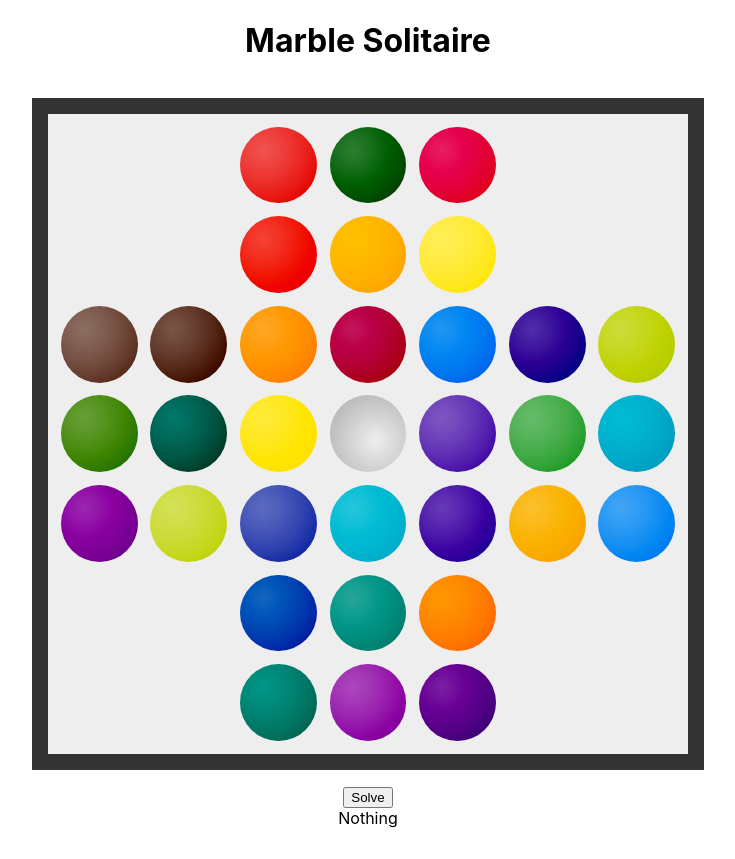
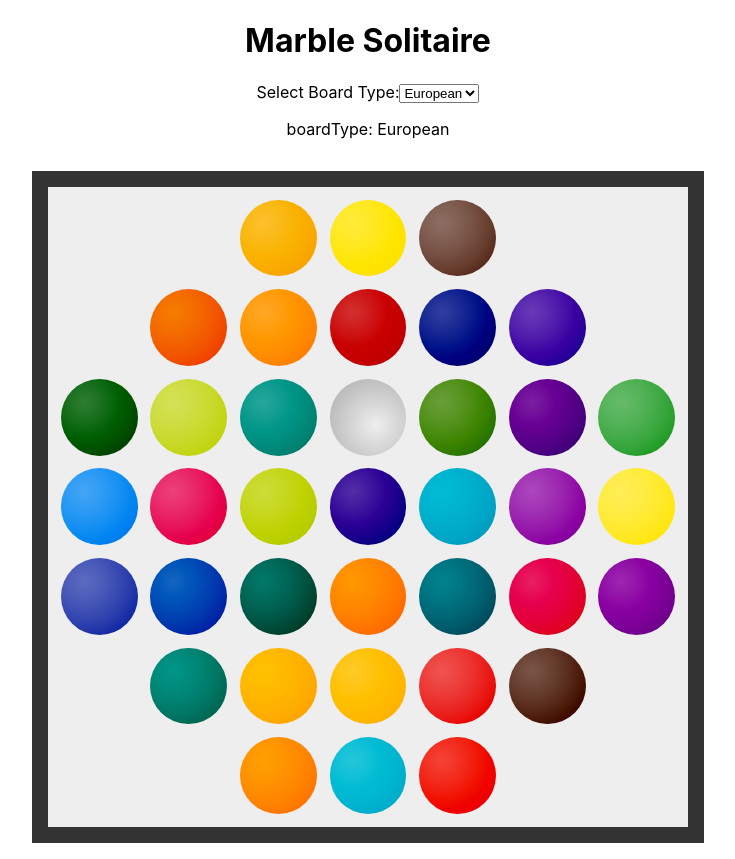
Before and after one commit to josh-taylr/marble-solitaire, a React (Create React App) app: page / in a window 1280 px wide. Shown: the whole page, without its empty margins (272-1007 px from the left). Before the commit the page ends 828 px from the top, so only its background shows below. Built offline with nearby package versions, Linux system fonts and the light colour scheme.

Commit message:
Switch between board types

```diff
--- a/src/App.tsx
+++ b/src/App.tsx
@@ -1,14 +1,88 @@
-import React from "react";
-import { MarbleSolitaire, type BoardType } from "./marble-solitaire";
-import { MarbleSolitaireComponent } from "./MarbleSolitaireComponent";
+import React, { useEffect, useState } from "react";
+import {
+  MarbleSolitaire,
+  type BoardType,
+  type Coordinate,
+} from "./marble-solitaire";
 import "./App.css";
+import { MarbleSolitaireBoard } from "./MarbleSolitaireComponent";
 
 export default function App(): JSX.Element {
-  const game = new MarbleSolitaire("English" as BoardType);
+  const newGameBoard = (type: BoardType): MarbleSolitaire => {
+    const game = new MarbleSolitaire(boardType);
+    game.initBoard();
+    return game;
+  };
+
+  const [boardType, setBoardType] = useState<BoardType>("European");
+  const { board, selectedMarble, changeBoard, play } = useGameProjection(
+    newGameBoard(boardType),
+  );
+
+  useEffect(() => {
+    changeBoard(newGameBoard(boardType));
+  }, [boardType]);
+
+  const handleBoardTypeChange = (
+    event: React.ChangeEvent<HTMLSelectElement>,
+  ): void => {
+    setBoardType(event.target.value as BoardType);
+  };
+
   return (
     <div className="App">
       <h1>Marble Solitaire</h1>
-      <MarbleSolitaireComponent game={game} />
+      <div>
+        <label htmlFor="boardType">Select Board Type:</label>
+        <select
+          id="boardType"
+          value={boardType}
+          onChange={handleBoardTypeChange}
+        >
+          <option value="English">English</option>
+          <option value="European">European</option>
+        </select>
+      </div>
+      <p>boardType: {boardType}</p>
+      <MarbleSolitaireBoard
+        gameBoard={board}
+        selectedMarble={selectedMarble}
+        play={({ row, col }) => {
+          play(row, col);
+        }}
+      />
     </div>
   );
 }
+
+interface ProjectedGame {
+  board: number[][];
+  selectedMarble: Coordinate;
+}
+
+function useGameProjection(initialGame: MarbleSolitaire): ProjectedGame & {
+  changeBoard: (board: MarbleSolitaire) => void;
+  play: (row: number, col: number) => void;
+} {
+  const [game, setGame] = useState<MarbleSolitaire>(initialGame);
+  const [projection, setProjection] = useState<ProjectedGame>(
+    projectGame(game),
+  );
+  useEffect(() => {
+    setProjection(projectGame(game));
+  }, [game]);
+  return {
+    ...projection,
+    changeBoard: (board: MarbleSolitaire) => {
+      setGame(board);
+    },
+    play: (row: number, col: number) => {
+      game.play(row, col);
+      setProjection(projectGame(game));
+    },
+  };
+}
+
+function projectGame(game: MarbleSolitaire): ProjectedGame {
+  return { board: game.board, selectedMarble: game.selctedMarble };
+}
--- a/src/BoardSpaceView.tsx
+++ b/src/BoardSpaceView.tsx
@@ -1,47 +1,32 @@
 import React from "react";
-import { type Coordinate, type MarbleSolitaire } from "./marble-solitaire";
 
 interface BoardSpaceProps {
   id: number;
   key: string;
-  game: MarbleSolitaire;
   color: string;
-  coor: Coordinate;
-  onPlay: () => void;
+  isSelected: boolean;
+  onClick: () => void;
 }
 
-export class BoardSpace extends React.Component<BoardSpaceProps> {
-  handleClick(): void {
-    if (this.props.game.play(this.props.coor.row, this.props.coor.col)) {
-      console.log("play");
-      this.props.onPlay();
-    }
-  }
-
-  render(): JSX.Element {
+export const BoardSpace = ({
+  id,
+  color,
+  isSelected,
+  onClick,
+}: BoardSpaceProps): JSX.Element => {
   let classes;
-    if (this.props.id === 0) {
+  if (id === 0) {
+    // an empty space on the board
     classes = "space";
-    } else if (
-      this.props.game.selctedMarble.row === this.props.coor.row &&
-      this.props.game.selctedMarble.col === this.props.coor.col
-    ) {
-      // a selected marble
+  } else if (isSelected) {
     classes = "marble selected";
-    } else if (this.props.id > 0) {
-      // a marble
-      classes = `marble ${this.props.color}`;
+  } else if (id > 0) {
+    // a coloured marble
+    classes = `marble ${color}`;
   } else {
     // not part of the board
     classes = "empty";
   }
 
-    return (
-      <div
-        onClick={this.handleClick.bind(this)}
-        id={this.props.id.toString()}
-        className={classes}
-      />
-    );
-  }
-}
+  return <div onClick={onClick} id={`${id}`} className={classes} />;
+};
--- a/src/BoardView.tsx
+++ /dev/null
@@ -1,33 +0,0 @@
-import React from "react";
-import { type MarbleSolitaire } from "./marble-solitaire";
-import { BoardSpace } from "./BoardSpaceView";
-
-interface BoardViewProps {
-  game: MarbleSolitaire;
-  colors: Map<number, string>;
-  onPlay: () => void;
-}
-
-export class BoardView extends React.Component<BoardViewProps> {
-  render(): JSX.Element {
-    const spaces: React.ReactElement[] = [];
-    for (let i = 0; i < this.props.game.size; i++) {
-      for (let j = 0; j < this.props.game.size; j++) {
-        spaces.push(
-          <BoardSpace
-            id={this.props.game.board[i][j]}
-            key={`space-${i}-${j}`}
-            game={this.props.game}
-            color={
-              this.props.colors.get(this.props.game.board[i][j]) ?? "white"
-            }
-            coor={{ row: i, col: j }}
-            onPlay={this.props.onPlay}
-          />,
-        );
-      }
-    }
-
-    return <div className="board">{spaces}</div>;
-  }
-}
--- a/src/MarbleSolitaireComponent.tsx
+++ b/src/MarbleSolitaireComponent.tsx
@@ -1,94 +1,62 @@
-import React from "react";
-import { type MarbleSolitaire } from "./marble-solitaire";
-import { BoardView } from "./BoardView";
+import React, { useState } from "react";
+import { type Coordinate } from "./marble-solitaire";
+import { BoardSpace } from "./BoardSpaceView";
 
-interface SolverViewProps {
-  game: MarbleSolitaire;
+interface MarbleSolitaireBoardProps {
+  gameBoard: number[][];
+  selectedMarble: Coordinate;
+  play: (coor: Coordinate) => void;
 }
 
-interface SolverViewState {
-  game: MarbleSolitaire;
-  moveList: string;
-}
+export const MarbleSolitaireBoard = ({
+  gameBoard,
+  selectedMarble,
+  play,
+}: MarbleSolitaireBoardProps): JSX.Element => {
+  const colors = useColorMap(gameBoard);
 
-export class SolverView extends React.Component<
-  SolverViewProps,
-  SolverViewState
-> {
-  constructor(props: SolverViewProps) {
-    super(props);
-    this.state = { game: props.game, moveList: "Nothing" };
-  }
-
-  onClick(): void {
-    const moveList = this.state.game.solve();
-    const text = moveList;
-
-    this.setState({ moveList: text.concat() });
-  }
-
-  render(): JSX.Element {
-    return (
-      <div>
-        <button onClick={this.onClick.bind(this)}>Solve</button>
-        <div>{this.state.moveList.split("\n").join(", ")}</div>
-      </div>
+  const spaces: React.ReactElement[] = [];
+  for (let i = 0; i < gameBoard.length; i++) {
+    for (let j = 0; j < gameBoard[i].length; j++) {
+      spaces.push(
+        <BoardSpace
+          id={gameBoard[i][j]}
+          key={`space-${i}-${j}`}
+          color={colors.get(gameBoard[i][j]) ?? "white"}
+          isSelected={selectedMarble.row === i && selectedMarble.col === j}
+          onClick={() => {
+            play({ row: i, col: j });
+          }}
+        />,
       );
     }
   }
+  return (
+    <div className="game-container">
+      <div className="board">{spaces}</div>
+    </div>
+  );
+};
 
-interface MarbleSolitaireProps {
-  game: MarbleSolitaire;
-}
+const useColorMap = (gameBoard: number[][]): Map<number, string> => {
+  const [colorMap] = useState<Map<number, string>>(() => {
+    const ids = gameBoard.flatMap((row) => [...row]).filter((id) => id > 0);
 
-interface MarbleSolitaireState {
-  game: MarbleSolitaire;
-}
-
-export class MarbleSolitaireComponent extends React.Component<
-  MarbleSolitaireProps,
-  MarbleSolitaireState
-> {
-  colorMap: Map<number, string>;
-
-  constructor(props: MarbleSolitaireProps) {
-    super(props);
-    this.state = { game: props.game };
-    this.state.game.initBoard();
-
-    const ids = this.state.game.board
-      .flatMap((row) => [...row])
-      .filter((id) => id > 0);
-
-    // create a map with the ids as keys and the values as colors randomly selected from the marbleColors array
-    const marbleColorsCopy = [...MarbleSolitaireComponent.marbleColors];
-    this.colorMap = new Map<number, string>();
+    const marbleColorsCopy = [...marbleColors];
+    const newColorMap = new Map<number, string>();
 
     ids.forEach((id) => {
       const index = Math.floor(Math.random() * marbleColorsCopy.length);
       const color = marbleColorsCopy.splice(index, 1);
-      this.colorMap.set(id, color[0]);
+      newColorMap.set(id, color[0]);
     });
-  }
 
-  onBoardUpdate(): void {
-    this.setState({ game: this.state.game });
-  }
+    return newColorMap;
+  });
+  return colorMap;
+};
 
-  render(): JSX.Element {
-    return (
-      <div className="game-container">
-        <BoardView
-          game={this.state.game}
-          colors={this.colorMap}
-          onPlay={this.onBoardUpdate.bind(this)}
-        />
-        <SolverView game={this.state.game} />
-      </div>
-    );
-  }
-
-  static marbleColors = [
+const marbleColors = [
   "red-500",
   "red-200",
   "red-700",
@@ -132,4 +100,3 @@ export class MarbleSolitaireComponent extends React.Component<
   "brown-200",
   "brown-700",
 ];
-}
```
Also changed, not shown: src/SolverView.tsx (added, +37 -0 lines). Lines whose indentation alone changed are shown as unchanged.
